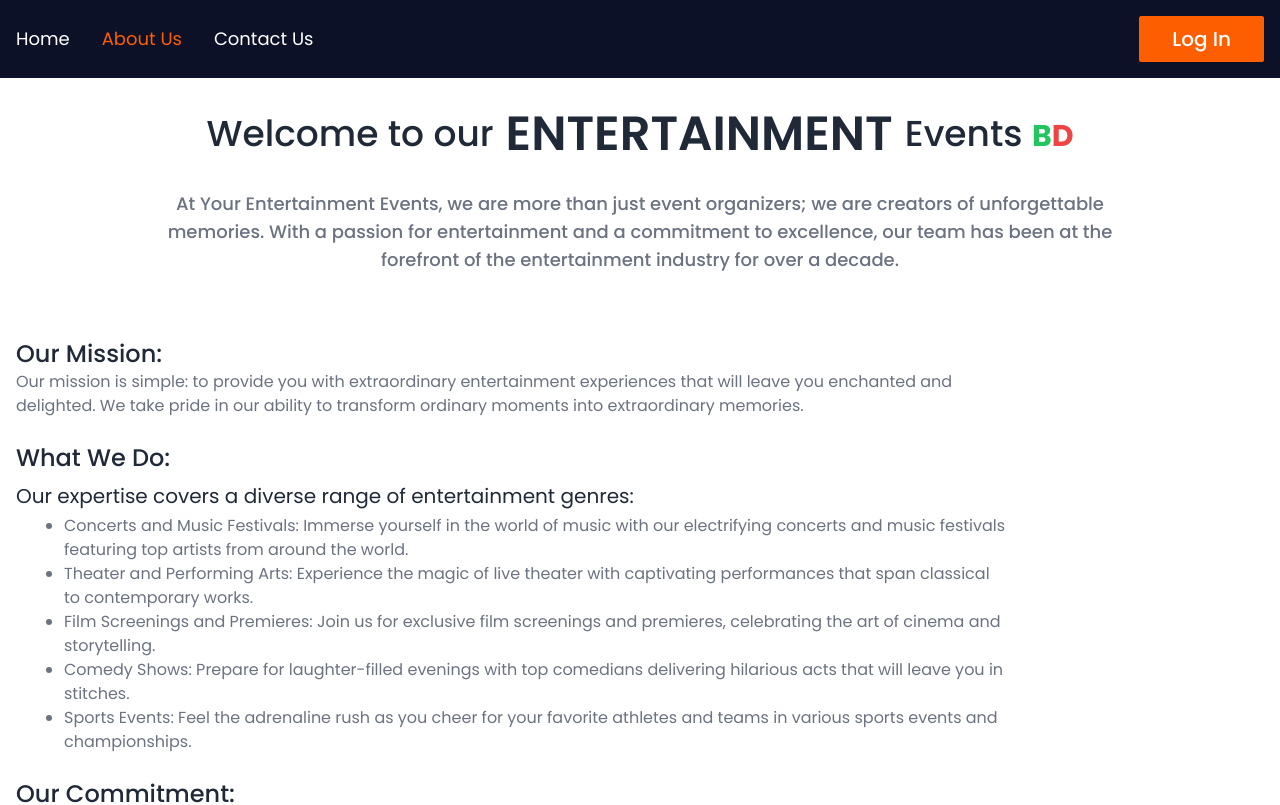
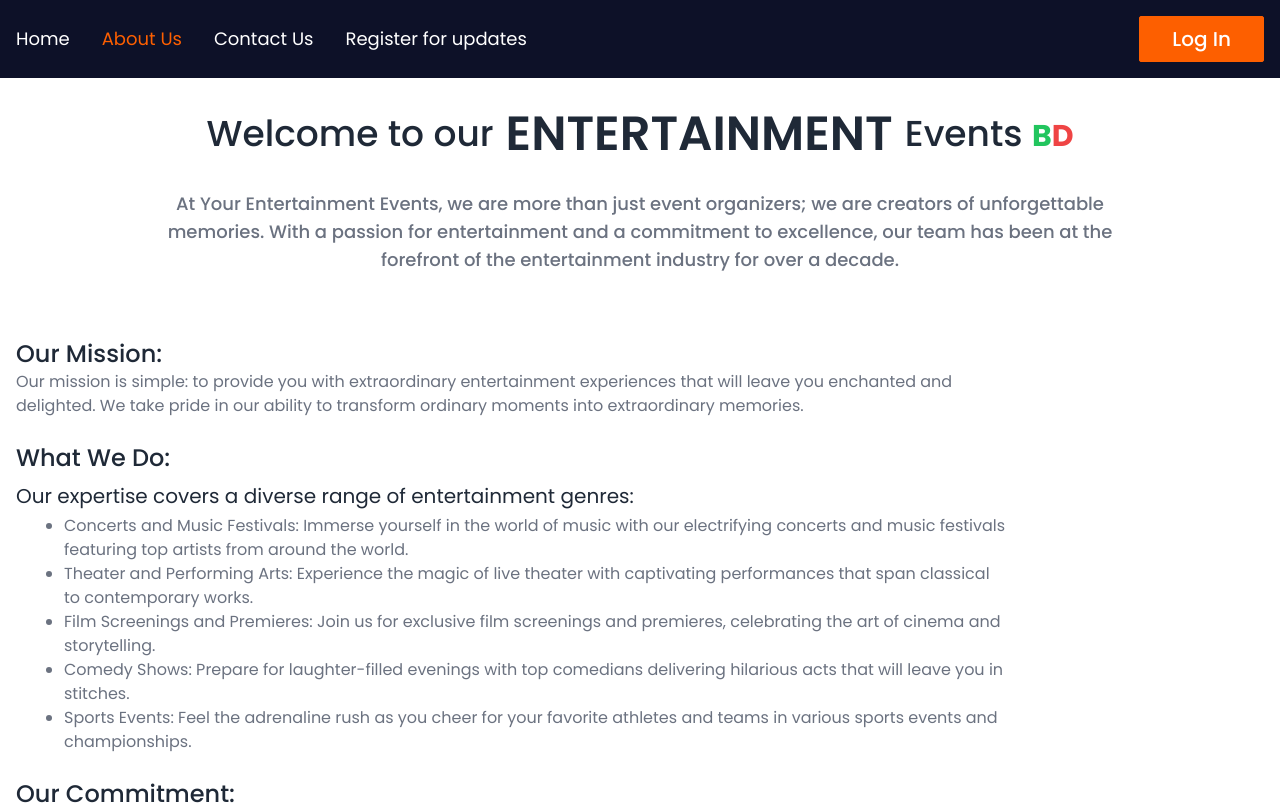
Before and after one commit to kamruzzamanbayezid/A9-entertainment-events-BD, a React (Vite) app: page /about in a window 1280 px wide. Shown: the top 805 px of the page. Built offline with nearby package versions, Linux system fonts and the light colour scheme; no server answers.

Commit message:
added MCQ test.md file

```diff
--- a/src/Pages/Blogs/Blogs.jsx
+++ b/src/Pages/Blogs/Blogs.jsx
@@ -82,7 +82,7 @@ const Blogs = () => {
                               <p className="text-gray-600 mb-3">Published on October 15, 2023</p>
                               <h2 className="text-[#FD5F00] text-xl font-medium mb-2">Magic Unveiled: A Night of Wonder and Enchantment</h2>
 
-                              <p className="text-gray-500">Prepare to be amazed by mind-blowing magic tricks and illusions at "Magical Moments in Dhaka." Magicians from around the world will leave you in awe with their extraordinary feats.</p>
+                              <p className="text-gray-500">Prepare to be amazed by mind-blowing magic tricks and illusions at Magical Moments in Dhaka.Magicians from around the world will leave you in awe with their extraordinary feats.</p>
 
                               <div className="flex justify-end mt-4">
                                     <button className="py-2 flex items-center gap-2 px-8 text-[#FD5F00] ease-in-out transition text-xl hover:text-[#FFF] border border-[#FD5F00] font-medium rounded-sm bg-transparent hover:bg-[#FD5F00]">Read More <span><HiOutlineArrowNarrowRight></HiOutlineArrowNarrowRight></span></button>
--- a/src/Shared/Navbar/Navbar.jsx
+++ b/src/Shared/Navbar/Navbar.jsx
@@ -49,6 +49,13 @@ const Navbar = () => {
                                           </NavLink>
                                     </li>
                               }
+                              <li className="text-lg hidden lg:block font-normal hover:border-b-2 hover:border-[#FD5F00]">
+                                    <NavLink to="/register" style={({ isActive }) => ({
+                                          color: isActive ? '#FD5F00' : '#FFF'
+                                    })}>
+                                          Register for updates
+                                    </NavLink>
+                              </li>
                         </ul>
                         <div className="flex items-center gap-2">
                               <div className="dropdown dropdown-bottom dropdown-end">
```
Also changed, not shown: 1 other file (tests, documents, lock files or other folders).
